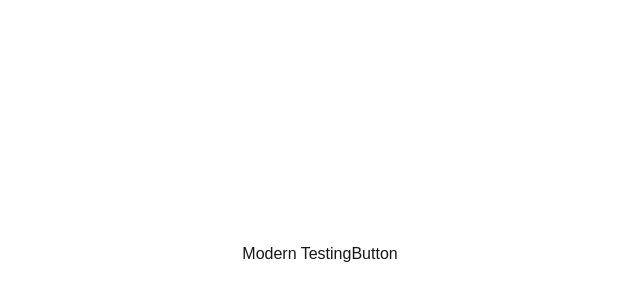
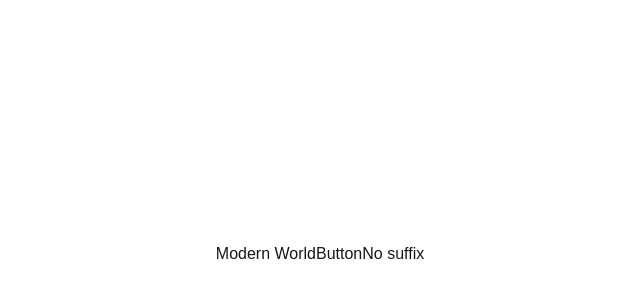
Before and after one commit to emresates/Nextjs-testing-and-jest, a Next.js app: page / in a window 1280 px wide. Shown: the part 146-446 px from the top of the page, without its empty margins (320-960 px from the left). Built offline with nearby package versions, Linux system fonts and the light colour scheme.

Commit message:
query by

```diff
--- a/app/page.tsx
+++ b/app/page.tsx
@@ -1,9 +1,14 @@
-export default function Home() {
+export default function Home({ suffix }: { suffix?: string }) {
   return (
     <div className="flex items-center justify-center h-screen w-screen">
-      <p>Modern Testing</p>
+      <p>Modern World</p>
 
       <button>Button</button>
+
+      {/* <p>{suffix ? suffix : "No suffix"}</p> */}
+
+      {suffix && <p>{suffix}</p>}
+      {!suffix && <p>No suffix</p>}
     </div>
   );
 }
```
Also changed, not shown: 1 other file (tests, documents, lock files or other folders).
